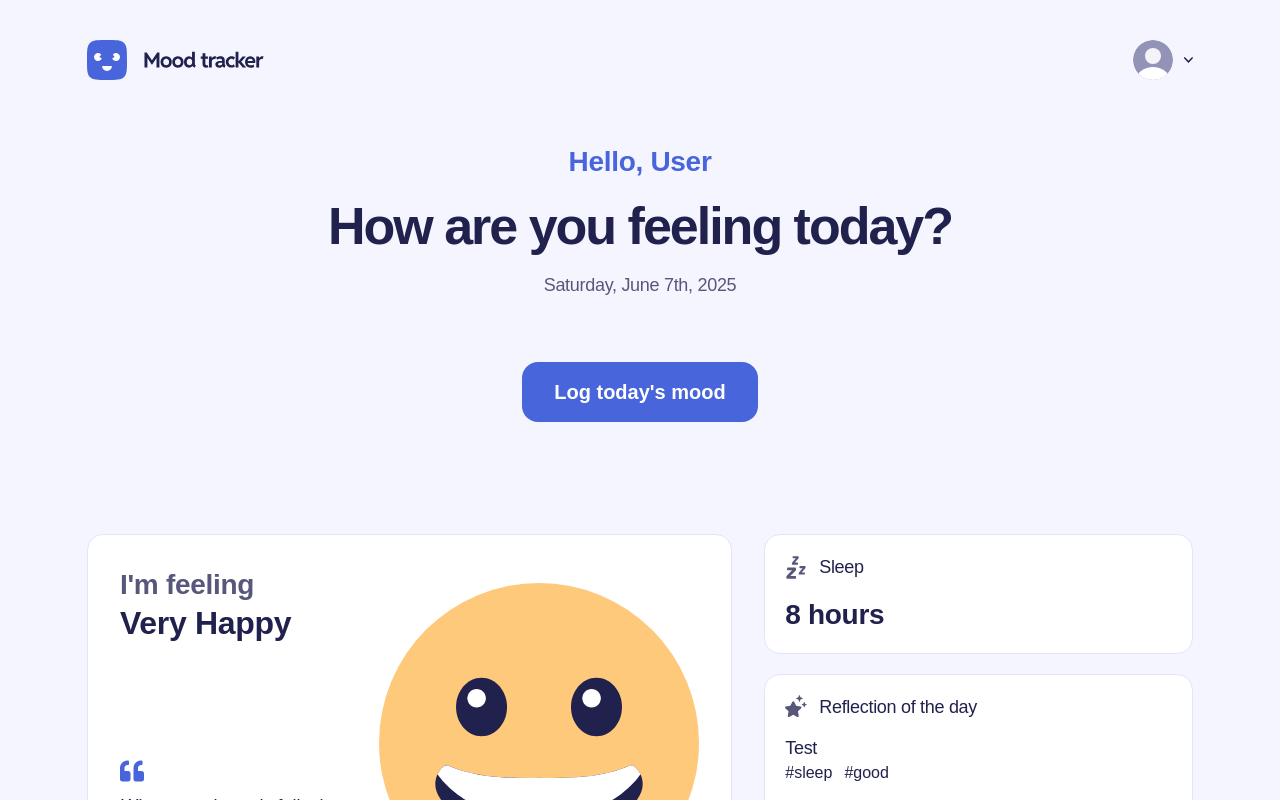
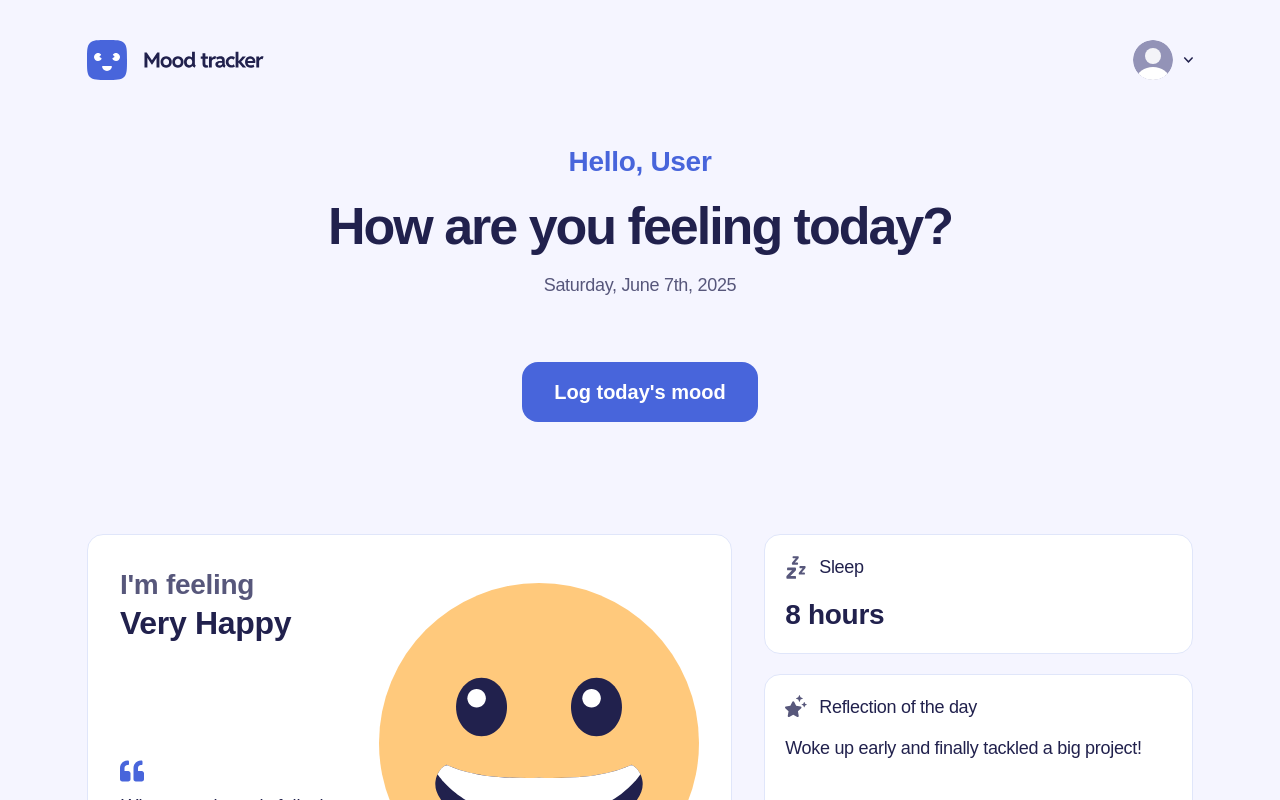
Before and after one commit to linnkognito/Mood-Tracking, a Next.js app: page /user/dashboard in a window 1280 px wide. Shown: the top 800 px of the page. Built offline with nearby package versions, Linux system fonts and the light colour scheme; a web font is replaced by a local one.

Commit message:
Minor tweaks

```diff
--- a/app/_components/containers/CardFeaturedReflection.jsx
+++ b/app/_components/containers/CardFeaturedReflection.jsx
@@ -1,15 +1,17 @@
 import Paragraph from '../text/Paragraph';
 import CardFeatured from './CardFeatured';
 
-function CardFeaturedReflection({ tags, reflection = 'Test' }) {
+function CardFeaturedReflection({
+  tags,
+  reflection = 'Woke up early and finally tackled a big project!',
+}) {
   return (
     <CardFeatured
       heading='Reflection of the day'
       icon='/icons/stars.svg'
-      className='grow'
+      className='grow flex flex-col justify-between'
     >
-      <div className='flex flex-col justify-between'>
-        <div>
+      <div className='h-full'>
         <Paragraph preset='6'>{reflection}</Paragraph>
       </div>
 
@@ -21,7 +23,6 @@ function CardFeaturedReflection({ tags, reflection = 'Test' }) {
           </div>
         ))}
       </div>
-      </div>
     </CardFeatured>
   );
 }
--- a/app/_components/ui/LogMoodFormSleep.jsx
+++ b/app/_components/ui/LogMoodFormSleep.jsx
@@ -3,10 +3,14 @@ import InputBullet from './InputBullet';
 
 function LogMoodFormSleep() {
   return (
-    <div>
+    <div className='flex flex-col gap-150'>
       {hoursOfSleep.map((hour) => (
         <div key={hour}>
-          <InputBullet key={hour} label={hour} name='sleep-radio-buttons' />
+          <InputBullet
+            key={hour}
+            label={`${hour} hours`}
+            name='sleep-radio-buttons'
+          />
         </div>
       ))}
     </div>
```
Lines whose indentation alone changed are shown as unchanged.
